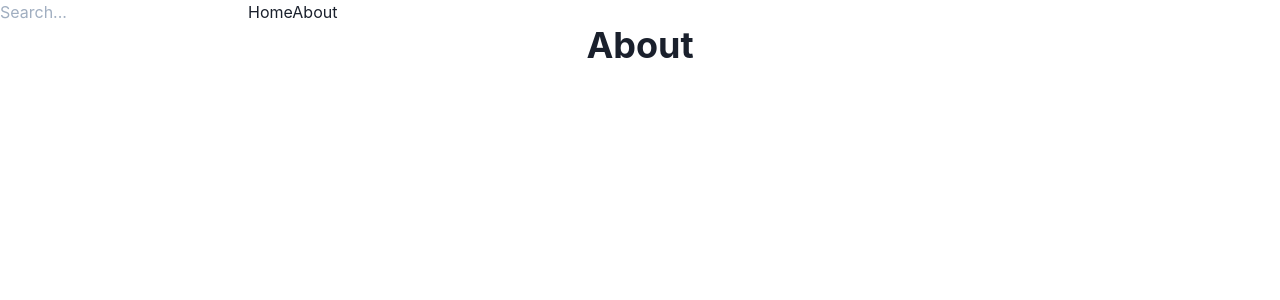
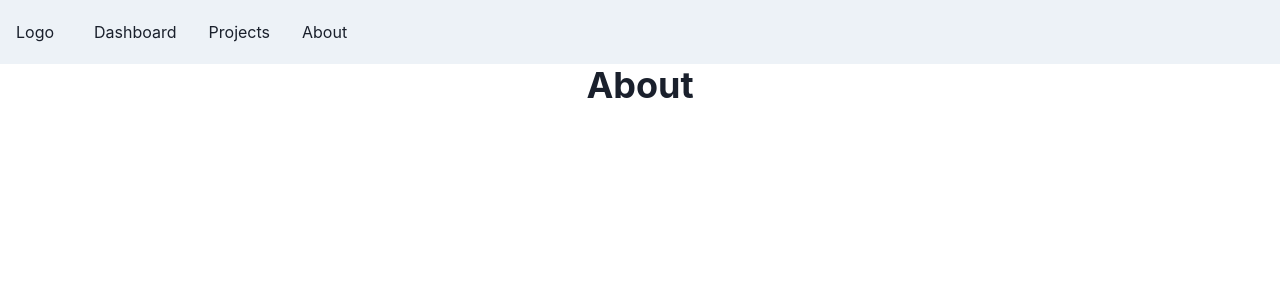
Before and after one commit to starwalker00/next-chakra-mspa-template, a Next.js app: page /about in a window 1280 px wide. Shown: the top 300 px of the page. Built offline with nearby package versions, Linux system fonts and the light colour scheme.

Commit message:
add templated navbar

```diff
--- a/components/About/index.tsx
+++ b/components/About/index.tsx
@@ -1,6 +1,6 @@
 import type { NextPageWithLayout } from '@custom-types/page'
 import type { ReactElement } from 'react'
-import { Layout, Sidebar } from '@components/Layout'
+import { Layout, Navbar } from '@components/Layout'
 import { Center, Heading } from '@chakra-ui/react'
 
 const About: NextPageWithLayout = () => {
@@ -16,7 +16,7 @@ const About: NextPageWithLayout = () => {
 About.getLayout = function getLayout(page: ReactElement) {
     return (
         <Layout>
-            <Sidebar />
+            <Navbar />
             {page}
         </Layout>
     )
--- a/components/Home/index.tsx
+++ b/components/Home/index.tsx
@@ -1,6 +1,6 @@
 import type { NextPageWithLayout } from '@custom-types/page'
 import type { ReactElement } from 'react'
-import { Layout, Sidebar } from '@components/Layout'
+import { Layout, Navbar } from '@components/Layout'
 import { Center, Heading } from '@chakra-ui/react'
 
 const Home: NextPageWithLayout = () => {
@@ -16,7 +16,7 @@ const Home: NextPageWithLayout = () => {
 Home.getLayout = function getLayout(page: ReactElement) {
     return (
         <Layout>
-            <Sidebar />
+            <Navbar />
             {page}
         </Layout>
     )
--- /dev/null
+++ b/components/Layout/Navbar.tsx
@@ -0,0 +1,69 @@
+import { ReactNode } from 'react';
+import {
+    Box,
+    Flex,
+    HStack,
+    Link,
+    IconButton,
+    useDisclosure,
+    useColorModeValue,
+    Stack,
+} from '@chakra-ui/react';
+import { HamburgerIcon, CloseIcon } from '@chakra-ui/icons';
+
+const Links = ['Dashboard', 'Projects', 'About'];
+
+const NavLink = ({ children }: { children: ReactNode }) => (
+    <Link
+        px={2}
+        py={1}
+        rounded={'md'}
+        _hover={{
+            textDecoration: 'none',
+            bg: useColorModeValue('gray.200', 'gray.700'),
+        }}
+        href={'#'}>
+        {children}
+    </Link>
+);
+
+export default function Navbar() {
+    const { isOpen, onOpen, onClose } = useDisclosure();
+
+    return (
+        <>
+            <Box bg={useColorModeValue('gray.100', 'gray.900')} px={4}>
+                <Flex h={16} alignItems={'center'} justifyContent={'space-between'}>
+                    <IconButton
+                        size={'md'}
+                        icon={isOpen ? <CloseIcon /> : <HamburgerIcon />}
+                        aria-label={'Open Menu'}
+                        display={{ md: 'none' }}
+                        onClick={isOpen ? onClose : onOpen}
+                    />
+                    <HStack spacing={8} alignItems={'center'}>
+                        <Box>Logo</Box>
+                        <HStack
+                            as={'nav'}
+                            spacing={4}
+                            display={{ base: 'none', md: 'flex' }}>
+                            {Links.map((link) => (
+                                <NavLink key={link}>{link}</NavLink>
+                            ))}
+                        </HStack>
+                    </HStack>
+                </Flex>
+
+                {isOpen ? (
+                    <Box pb={4} display={{ md: 'none' }}>
+                        <Stack as={'nav'} spacing={4}>
+                            {Links.map((link) => (
+                                <NavLink key={link}>{link}</NavLink>
+                            ))}
+                        </Stack>
+                    </Box>
+                ) : null}
+            </Box>
+        </>
+    );
+}
--- a/components/Layout/Sidebar.tsx
+++ /dev/null
@@ -1,15 +0,0 @@
-import Link from 'next/link'
-
-export default function Sidebar() {
-    return (
-        <nav>
-            <input placeholder="Search..." />
-            <Link href="/">
-                <a>Home</a>
-            </Link>
-            <Link href="/about">
-                <a>About</a>
-            </Link>
-        </nav>
-    )
-}
--- a/components/Layout/index.ts
+++ b/components/Layout/index.ts
@@ -1,2 +1,2 @@
 export { default as Layout } from "./Layout";
-export { default as Sidebar } from "./Sidebar";
+export { default as Navbar } from "./Navbar";
--- a/package.json
+++ b/package.json
@@ -9,6 +9,7 @@
     "lint": "next lint"
   },
   "dependencies": {
+    "@chakra-ui/icons": "^1.1.7",
     "@chakra-ui/react": "^1.8.7",
     "@emotion/react": "^11.8.2",
     "@emotion/styled": "^11.8.1",
```
Also changed, not shown: 1 other file (tests, documents, lock files or other folders).
